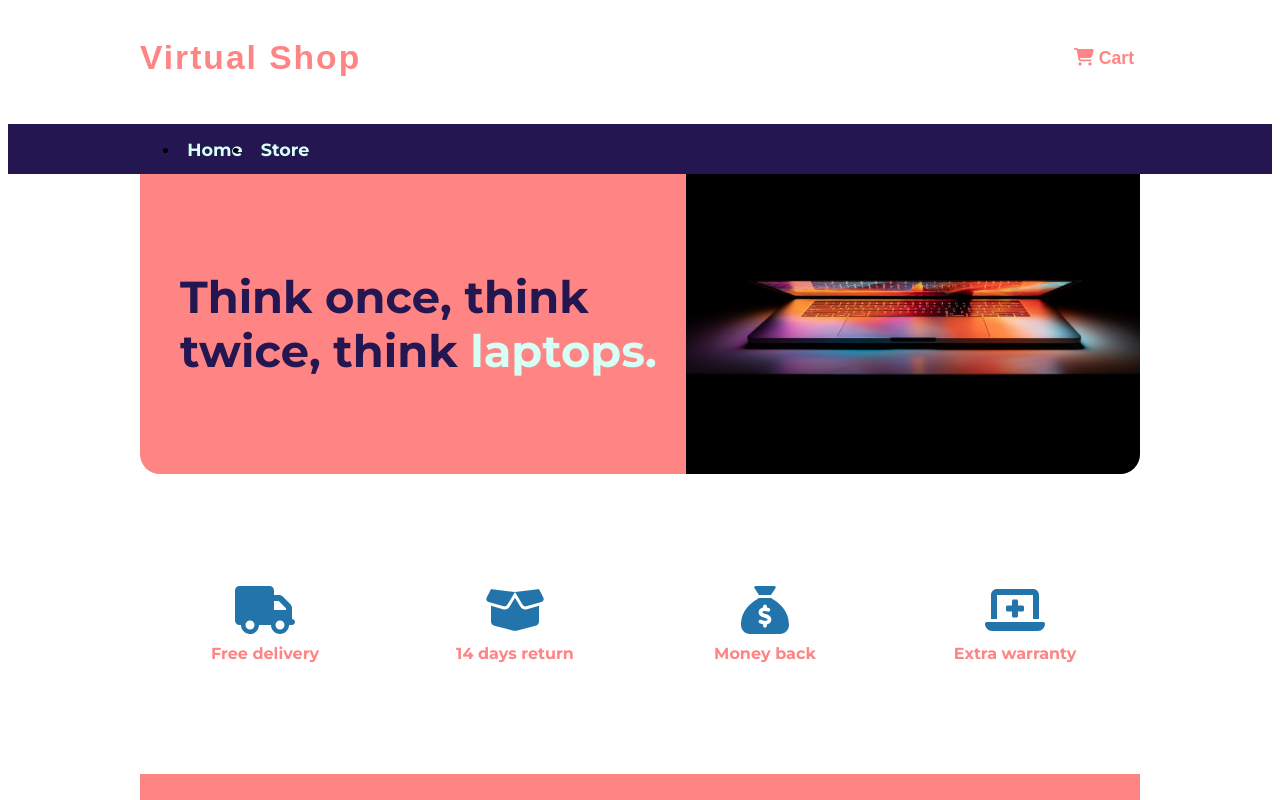
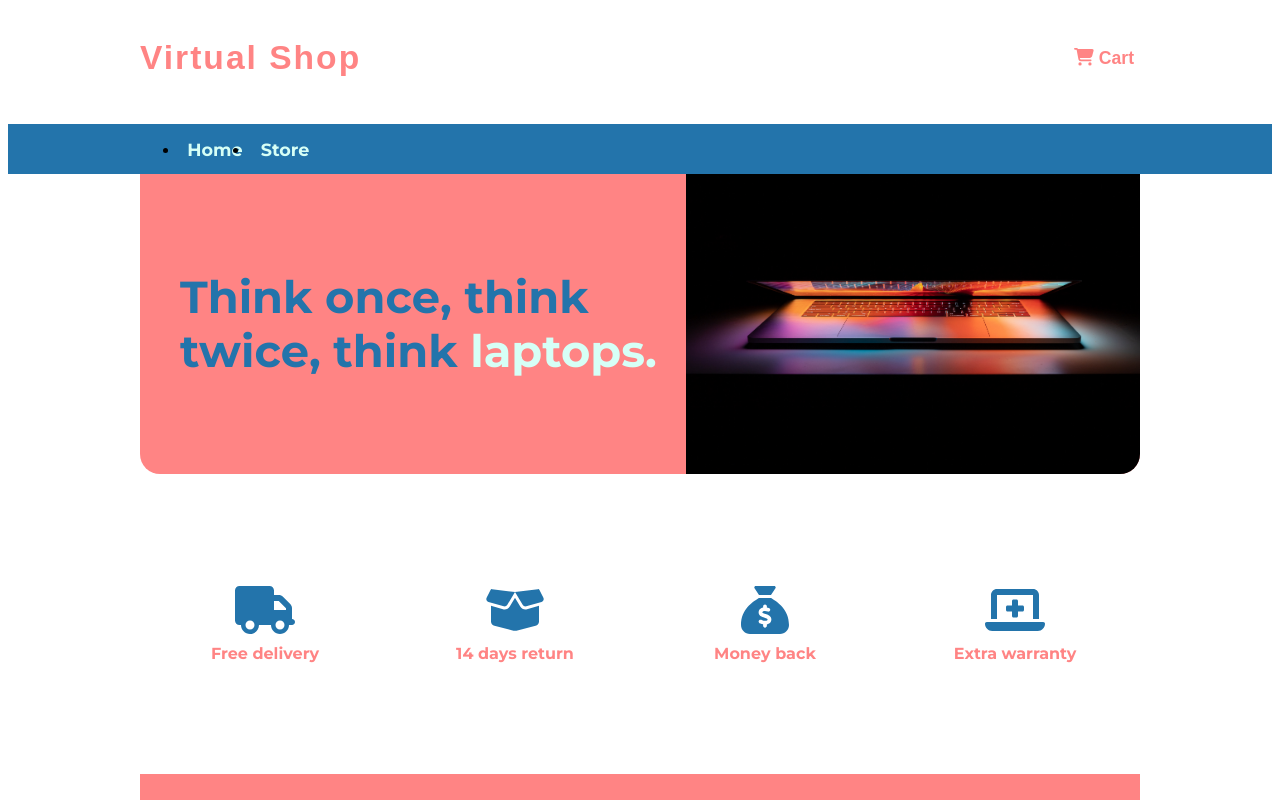
Before and after one commit to savawebdev/shopping-cart, a React (Create React App) app: page / in a window 1280 px wide. Shown: the top 800 px of the page. Built offline with nearby package versions, Linux system fonts and the light colour scheme; a web font is replaced by a local one.

Commit message:
Changed navbar bg color

```diff
--- a/src/components/Home/PromoBanner/PromoBanner.module.css
+++ b/src/components/Home/PromoBanner/PromoBanner.module.css
@@ -11,7 +11,7 @@
 
 .promo-banner > h2 {
   align-self: center;
-  color: var(--clr-violet);
+  color: var(--clr-blue);
   font-size: 2.8rem;
   font-weight: bold;
   margin-left: 40px;
--- a/src/components/NavBar/NavBar.module.css
+++ b/src/components/NavBar/NavBar.module.css
@@ -1,6 +1,5 @@
 .navbar {
-  background-color: var(--clr-violet);
-  /* color: #d6fff6; */
+  background-color: var(--clr-blue);
   height: 50px;
   width: 100%;
 }
--- a/src/components/NavBar/NavBarLink/NavBarLink.module.css
+++ b/src/components/NavBar/NavBarLink/NavBarLink.module.css
@@ -12,6 +12,6 @@
 }
 
 .navbar__link:hover {
-  color: var(--clr-violet);
+  color: var(--clr-blue);
   background-color: var(--clr-coral);
 }
```
